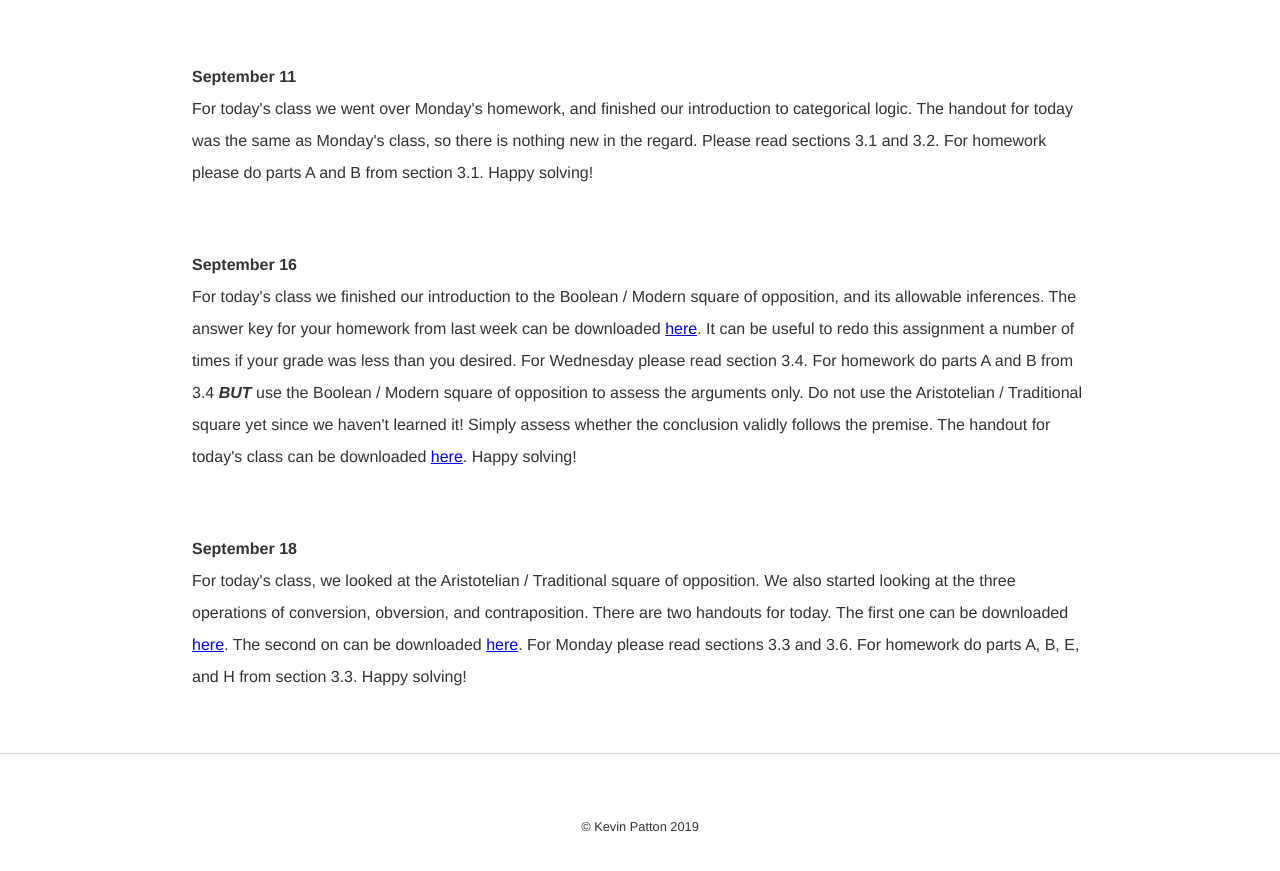
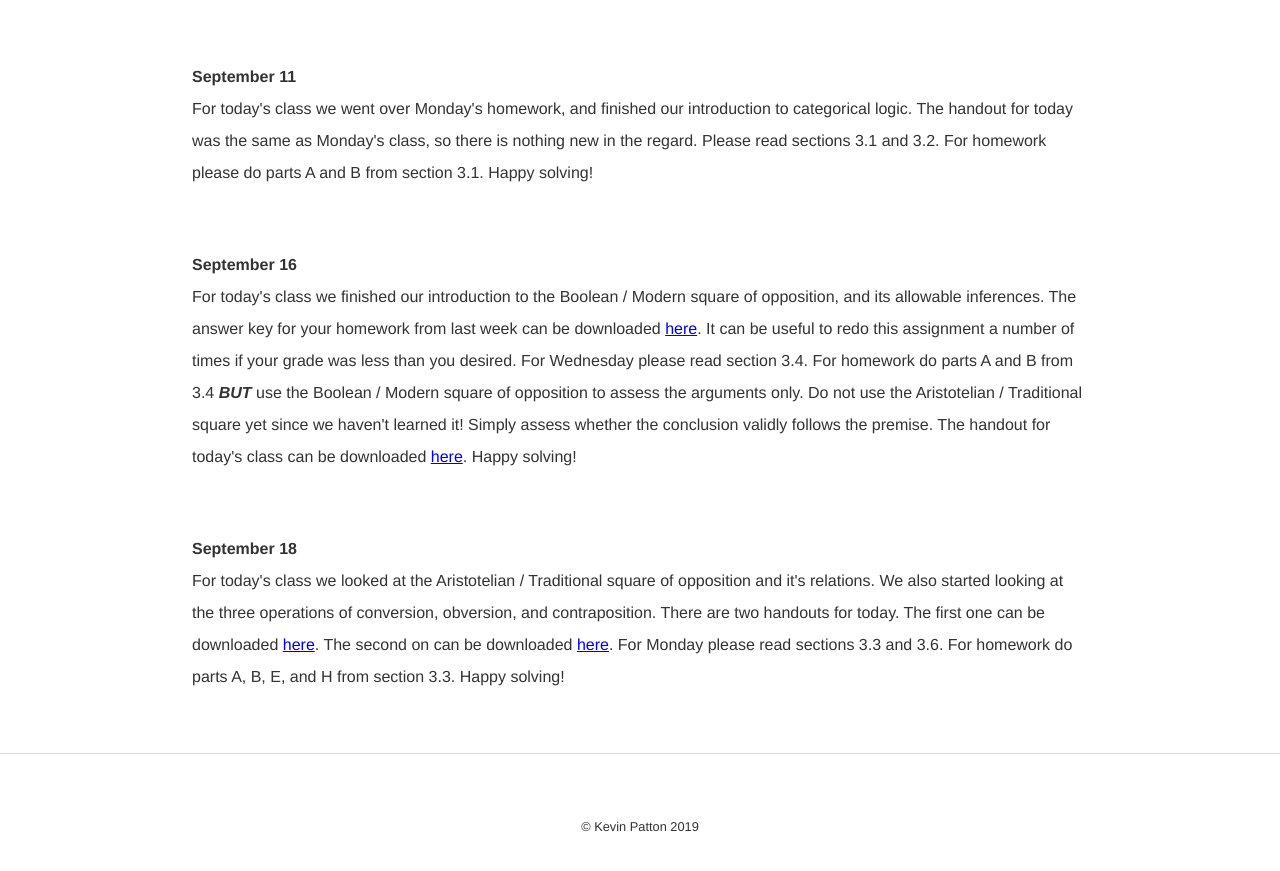
Before and after one commit to kevinjpatton/kevinjpatton.github.io, a Jekyll site: the page built from teaching/phil_1210/index.html, in a window 1280 px wide and 900 px high, scrolled down 1452 px. Shown: the top 871 px of the window. Built offline with Jekyll 4.4.1, drawn with Linux system fonts in a browser that asks for light colours; Markdown is read by kramdown in place of the engine named in the settings.

Commit message:
Update index.html

```diff
--- a/teaching/phil_1210/index.html
+++ b/teaching/phil_1210/index.html
@@ -23,4 +23,4 @@ For today's class we went over Monday's homework, and finished our introduction
 <p><b>September 16</b><br>
 For today's class we finished our introduction to the Boolean / Modern square of opposition, and its allowable inferences.  The answer key for your homework from last week can be downloaded <a href="/teaching/phil_1210/HWAnswers1.pdf" target="_blank">here</a>.  It can be useful to redo this assignment a number of times if your grade was less than you desired.  For Wednesday please read section 3.4.  For homework do parts A and B from 3.4 <b><i>BUT</b></i> use the Boolean / Modern square of opposition to assess the arguments only.  Do not use  the Aristotelian / Traditional square yet since we haven't learned it!  Simply assess whether the conclusion validly follows the premise.  The handout for today's class can be downloaded <a href="/teaching/phil_1210/Day 6 - Section 3.2 and 3.4.pdf" target="_blank">here</a>.  Happy solving!</p>
 <p><b>September 18</b><br>
-For today's class, we looked at the Aristotelian / Traditional square of opposition.  We also started looking at the three operations of conversion, obversion, and contraposition.  There are two handouts for today.  The first one can be downloaded <a href="/teaching/phil_1210/Day 7 - 3.3.pdf" target="_blank">here</a>.  The second on can be downloaded <a href="/teaching/phil_1210/Day 8 - Section 3.6.pdf" target="_blank">here</a>.  For Monday please read sections 3.3 and 3.6.  For homework do parts A, B, E, and H from section 3.3.  Happy solving!</p>
+For today's class we looked at the Aristotelian / Traditional square of opposition and it's relations.  We also started looking at the three operations of conversion, obversion, and contraposition.  There are two handouts for today.  The first one can be downloaded <a href="/teaching/phil_1210/Day 7 - 3.3.pdf" target="_blank">here</a>.  The second on can be downloaded <a href="/teaching/phil_1210/Day 8 - Section 3.6.pdf" target="_blank">here</a>.  For Monday please read sections 3.3 and 3.6.  For homework do parts A, B, E, and H from section 3.3.  Happy solving!</p>
```
